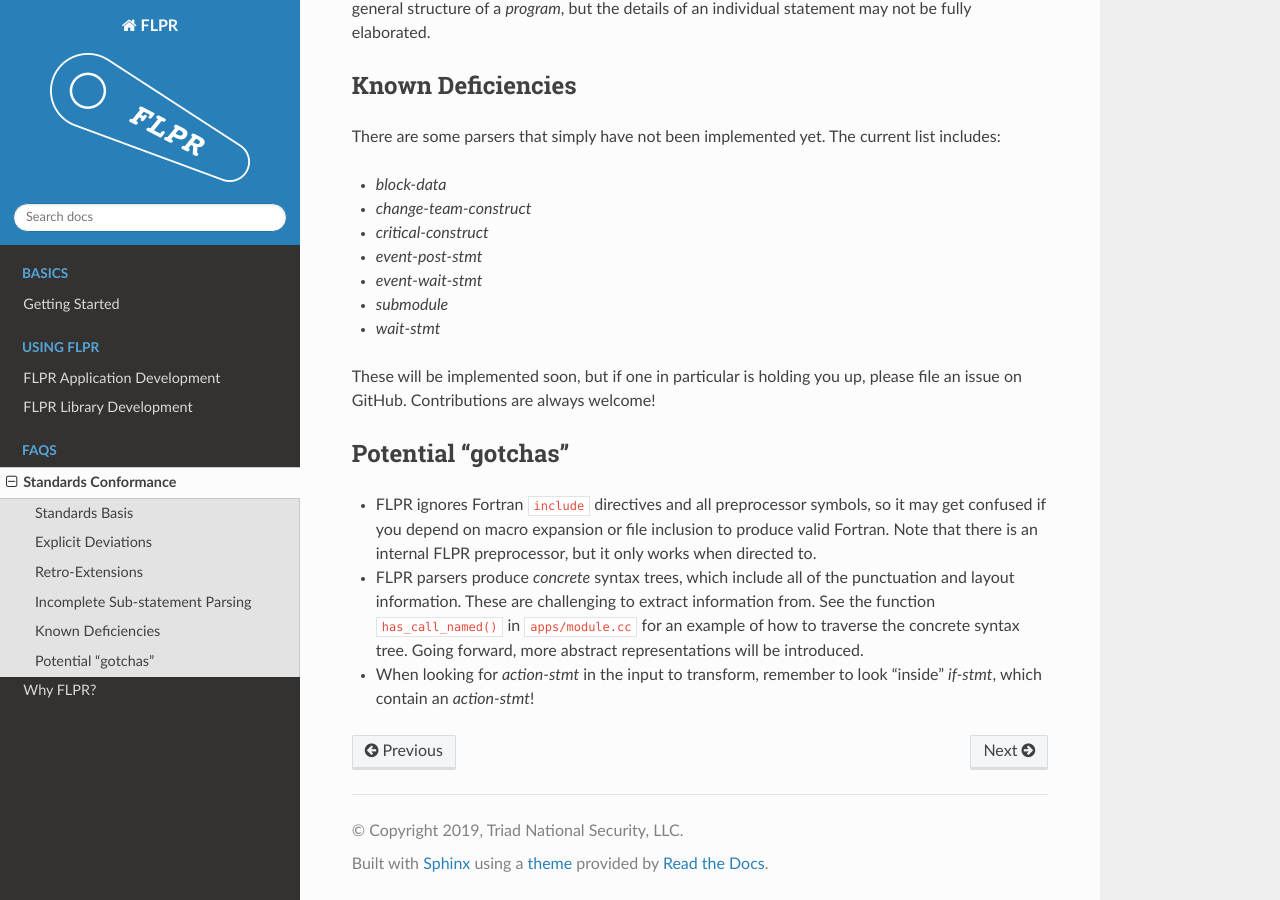
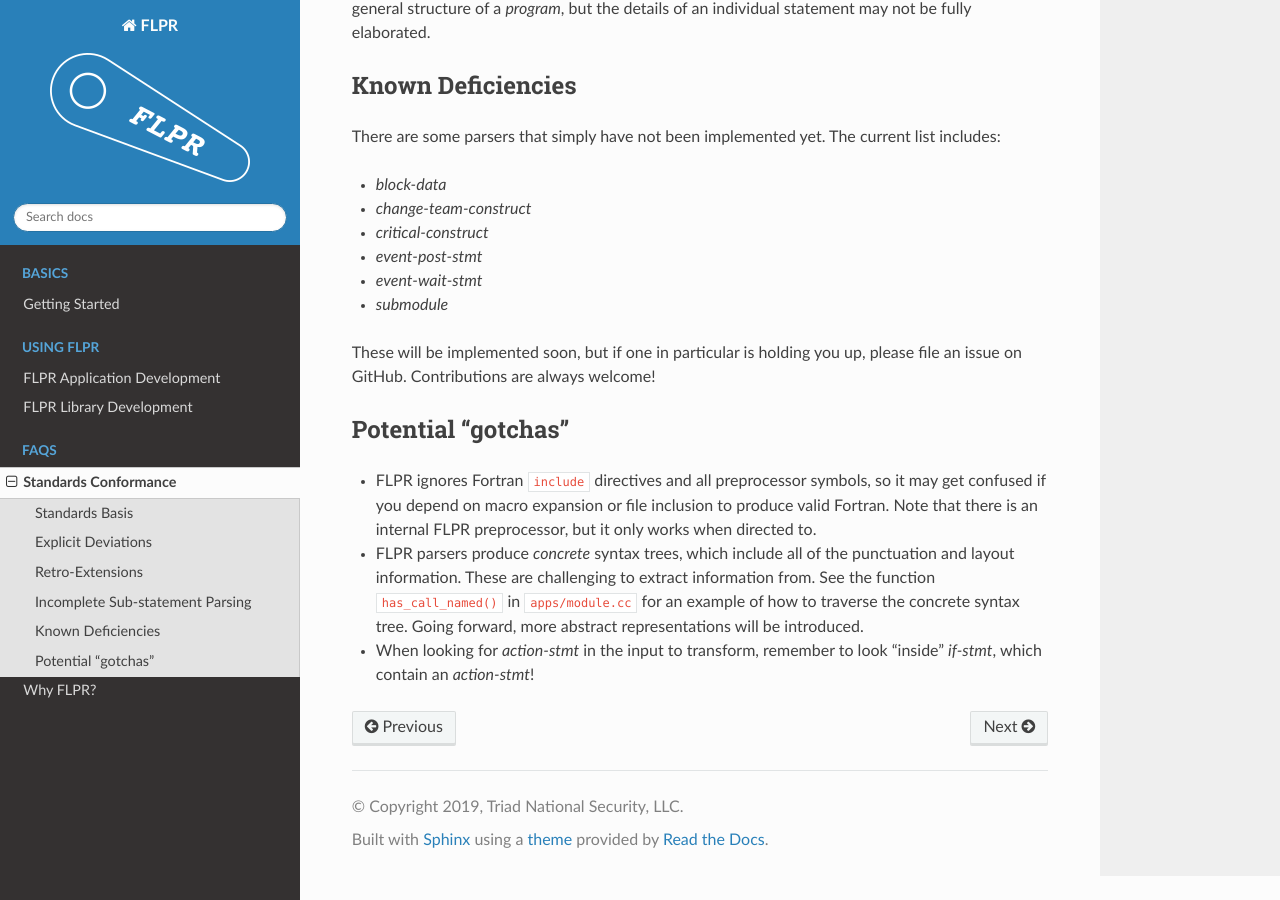
Before and after one commit to lanl/FLPR, a Sphinx documentation site: the page built from docs/sphinx/conformance.rst, in a window 1280 px wide and 900 px high, scrolled down 1300 px. Built offline with Sphinx 7.4.7 and the Read the Docs theme 2.0.0, drawn with Linux system fonts in a browser that asks for light colours.

Commit message:
Implemented wait-stmt parser - Added EOR, ERR, ID, IOMSG, IOSTAT, UNIT and WAIT to scanner and Syntax_Tags - Added wait_spec and wait_stmt parsers and tests - Updated documentation

```diff
--- a/docs/sphinx/conformance.rst
+++ b/docs/sphinx/conformance.rst
@@ -85,7 +85,6 @@
 * *event-post-stmt*
 * *event-wait-stmt*
 * *submodule*
-* *wait-stmt*
 
 These will be implemented soon, but if one in particular is holding
 you up, please file an issue on GitHub.  Contributions are always
```
Also changed, not shown: 6 other files.
